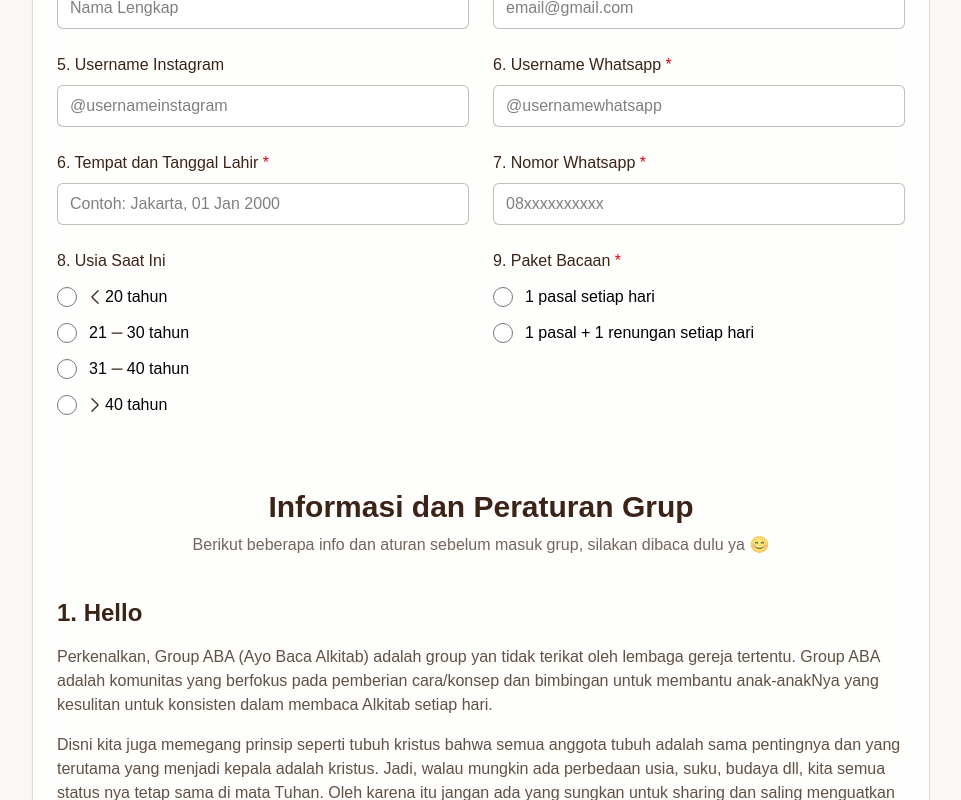
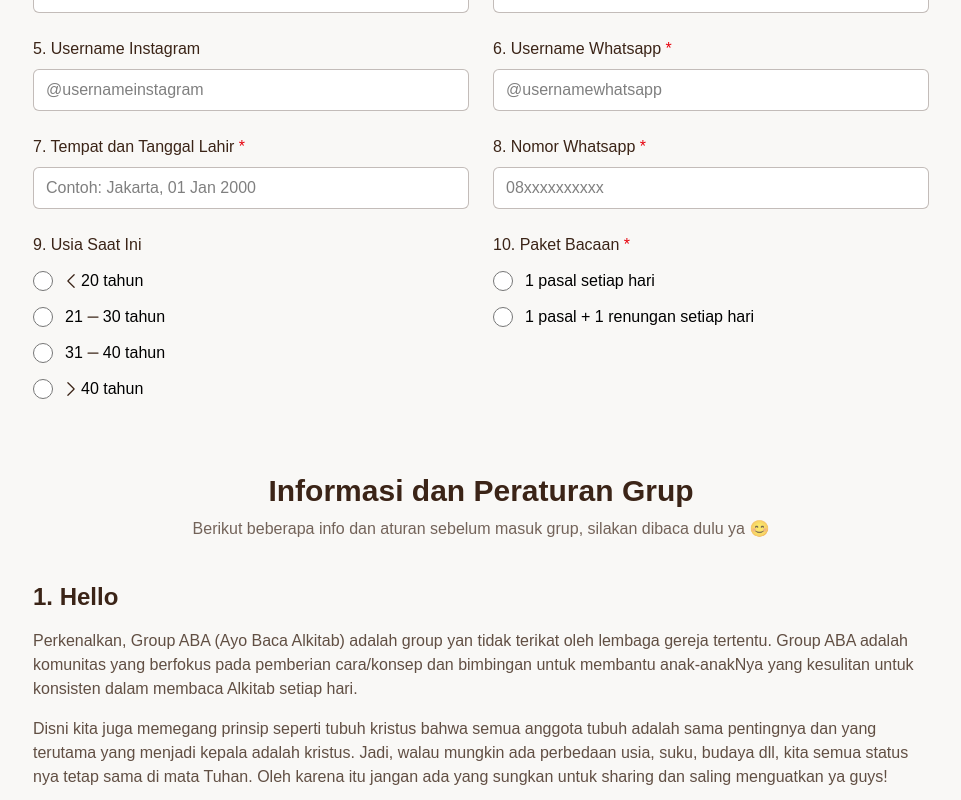
Before and after one commit to josuapsianturi/underwraps.id, a Next.js app: page /community in a window 1280 px wide. Shown: the part 780-1580 px from the top of the page, without its empty margins (159-1120 px from the left). Built offline with nearby package versions, Linux system fonts and the light colour scheme.

Commit message:
Update community form UI and add agreement checkbox
Adjusted section and form padding for improved layout, updated question numbering, and enhanced label styling. Added a required checkbox for group rules agreement before submission, and improved the submit button's appearance and responsiveness.

```diff
--- a/src/app/community/page.tsx
+++ b/src/app/community/page.tsx
@@ -3,6 +3,7 @@
 import { useMemo, useState } from "react";
 import { ChevronLeftIcon, ChevronRightIcon, MinusSmallIcon } from "@heroicons/react/24/solid";
 import Image from "next/image";
+import { PaperAirplaneIcon } from "@heroicons/react/24/outline";
 
 type ReadingPackage = "1-pasal" | "1-pasal-1-renungan";
 
@@ -98,7 +99,7 @@ export default function CommunityPage() {
   }
 
   return (
-    <section className="py-10">
+    <section className="py-4 sm:py-6">
       <div className="mx-auto max-w-4xl w-auto">
       <Image
         alt="about"
@@ -111,8 +112,9 @@ export default function CommunityPage() {
       />
       </div>
 
-      <div className="max-w-4xl mx-auto bg-white/80 backdrop-blur-sm rounded-xl shadow-sm ring-1 ring-brown/10">
-        <form onSubmit={handleSubmit} className="px-4 mt-6 sm:px-6 pb-6 sm:pb-8 space-y-10">
+      {/* <div className="max-w-4xl mx-auto bg-white/80 backdrop-blur-sm rounded-xl shadow-sm ring-1 ring-brown/10"> */}
+      <div className="max-w-4xl mx-auto">
+        <form onSubmit={handleSubmit} className="px-0 mt-6 pb-6 sm:pb-8 space-y-10">
           {/* section 1: Formulir Pendaftaran */}
           <div className="pt-6 sm:pt-8 text-center space-y-2">
             <h1 className="text-2xl sm:text-3xl font-semibold">Valuable People Community</h1>
@@ -120,7 +122,7 @@ export default function CommunityPage() {
           </div>
           <div className="grid grid-cols-1 sm:grid-cols-2 gap-6">
             <fieldset className="">
-              <legend className="text-brown">1. Darimana kamu tau info tentang Komunitas ini? <span className="text-red-600">*</span></legend>
+              <legend className="text-brown font-medium">1. Darimana kamu tau info tentang Komunitas ini? <span className="text-red-600">*</span></legend>
 
               <div className="space-y-3">
                 <label className="flex items-center gap-3">
@@ -283,7 +285,7 @@ export default function CommunityPage() {
             </div>
 
             <div>
-              <label htmlFor="birthPlaceAndDate" className="block text-brown font-medium">6. Tempat dan Tanggal Lahir <span className="text-red-600">*</span></label>
+              <label htmlFor="birthPlaceAndDate" className="block text-brown font-medium">7. Tempat dan Tanggal Lahir <span className="text-red-600">*</span></label>
               <input
                 type="text"
                 id="birthPlaceAndDate"
@@ -300,7 +302,7 @@ export default function CommunityPage() {
             </div>
 
             <div>
-              <label htmlFor="phoneNumber" className="block text-brown font-medium">7. Nomor Whatsapp <span className="text-red-600">*</span></label>
+              <label htmlFor="phoneNumber" className="block text-brown font-medium">8. Nomor Whatsapp <span className="text-red-600">*</span></label>
               <input
                 type="tel"
                 id="phoneNumber"
@@ -317,7 +319,7 @@ export default function CommunityPage() {
             </div>
 
             <fieldset className="space-y-3">
-              <legend className="text-brown font-medium">8. Usia Saat Ini</legend>
+              <legend className="text-brown font-medium">9. Usia Saat Ini</legend>
               <label className="flex items-center gap-3">
                 <input
                   type="radio"
@@ -375,7 +377,7 @@ export default function CommunityPage() {
             </fieldset>
 
             <fieldset className="space-y-3">
-              <legend className="text-brown font-medium">9. Paket Bacaan <span className="text-red-600">*</span></legend>
+              <legend className="text-brown font-medium">10. Paket Bacaan <span className="text-red-600">*</span></legend>
               <label className="flex items-center gap-3">
                 <input
                   type="radio"
@@ -516,10 +518,17 @@ export default function CommunityPage() {
           </div>
 
           {/* submit button */}
-          <div className="pt-2">
+          <div className="pt-2 space-y-6 text-center">
+            <div className="">
+              <label className="flex items-center justify-center space-x-3 text-center">
+                <input type="checkbox" className="form-checkbox accent-brown w-4 h-4" required />
+                <span className="text-brown/70 text-base lg:text-lg">Saya sudah baca dan setuju ikut aturan grup<span className="text-red-600">*</span></span>
+              </label>
+            </div>
+
             <button
               type="submit"
-              className="w-full sm:w-auto inline-flex items-center justify-center rounded-md bg-brown text-white px-5 py-2.5 font-medium hover:bg-brown-2 focus:outline-none focus:ring-2 focus:ring-yellow-2"
+              className="hover:cursor-pointer text-center w-full sm:max-w-sm inline-flex items-center justify-center rounded-md bg-brown text-white px-5 py-2.5 font-medium hover:bg-brown-2 focus:outline-none focus:ring-2 focus:ring-yellow-2"
             >
               Kirim
             </button>
```
